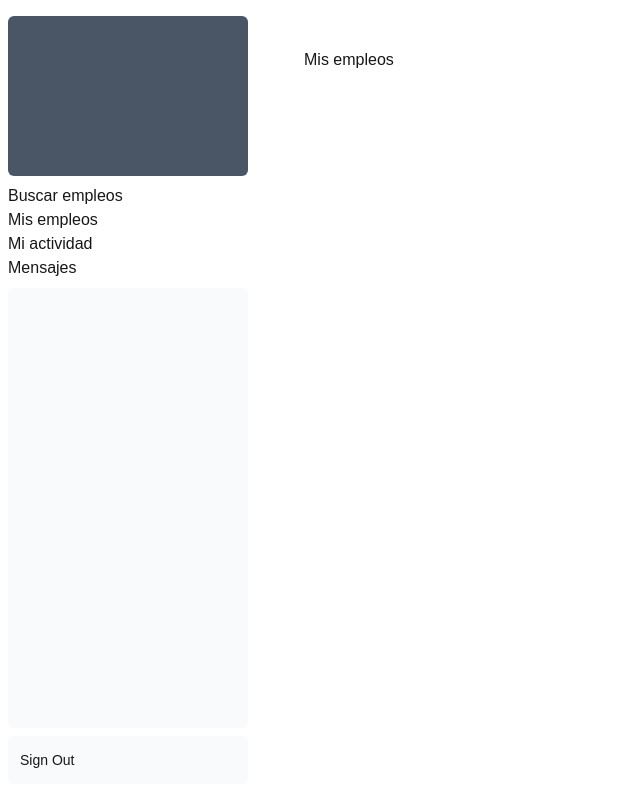
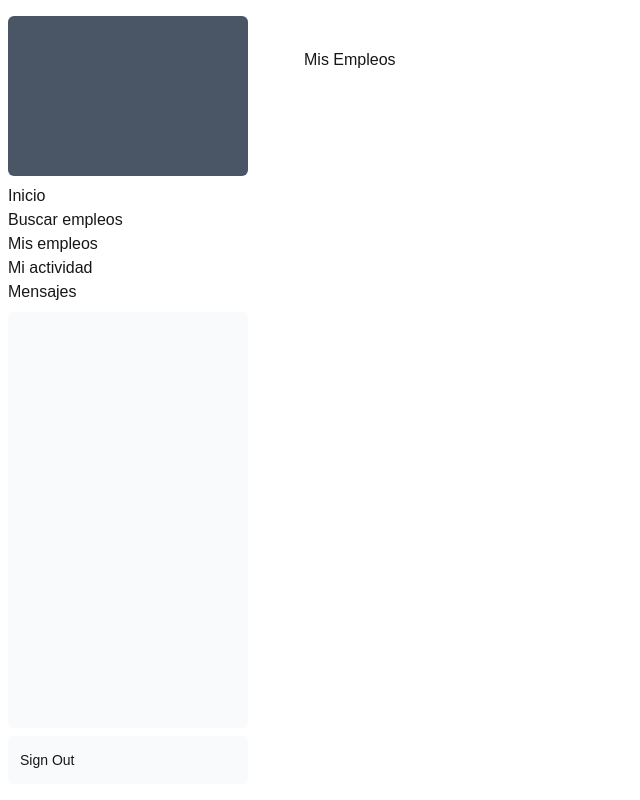
Before and after one commit to oscarquijanocruz/portal-empleo-frontend, a Next.js app: page /dashboard/candidato/mis-empleos in a window 1280 px wide. Shown: the whole page, without its empty margins (0-640 px from the left). Built offline with nearby package versions, Linux system fonts and the light colour scheme.

Commit message:
Dashboard candidato con bugs

```diff
--- a/jsconfig.json
+++ b/jsconfig.json
@@ -1,6 +1,6 @@
 {
   "compilerOptions": {
-    "jsx": "react",
+    "baseUrl": ".",
     "paths": {
       "@/*": ["./src/*"]
     }
--- a/src/app/components/dashboard/Sidebar.jsx
+++ b/src/app/components/dashboard/SideBar.jsx
@@ -1,6 +1,7 @@
-// Barra lateral izquierda
+/* Barra lateral izquierda */
+
 import Link from 'next/link';
-import NavLinks from '@/app/components/dashboard/nav-links';
+import NavLinks from "@/app/components/dashboard/nav-links";
 //import MentoryLogo from '@/app/assets/menotry-logo';
 
 export default function SideBar() {
--- a/src/app/components/dashboard/nav-links.jsx
+++ b/src/app/components/dashboard/nav-links.jsx
@@ -4,6 +4,7 @@ export default function NavLinks() {
   return (
     <div>
       <ul>
+        <li><a href="/dashboard/candidato">Inicio</a></li>
         <li><a href="/dashboard/candidato/buscar-empleos">Buscar empleos</a></li>
         <li><a href="/dashboard/candidato/mis-empleos">Mis empleos</a></li>
         <li><a href="/dashboard/candidato/mi-actividad">Mi actividad</a></li>
--- a/src/app/dashboard/candidato/buscar-empleos/page.jsx
+++ b/src/app/dashboard/candidato/buscar-empleos/page.jsx
@@ -1,3 +1,4 @@
+
 
 export default function BuscarEmpleoPage() {
     return(
--- a/src/app/dashboard/candidato/mis-empleos/page.jsx
+++ b/src/app/dashboard/candidato/mis-empleos/page.jsx
@@ -1,5 +1,8 @@
+
 export default function MisEmpleosPage() {
     return(
-        <h1>Mis empleos</h1>
+        <div>
+            <h1>Mis Empleos</h1>
+        </div>
     )
 }
--- a/src/app/dashboard/candidato/page.jsx
+++ b/src/app/dashboard/candidato/page.jsx
@@ -3,6 +3,6 @@
 export default function DashboardPage() {
     return (
         <div>
-            <h1 className="text-2xl font-bold mb-4">Dashboar de candidato - inicio</h1>
+            <h1>Dashboar de candidato - inicio</h1>
         </div>
     )}
--- a/src/app/dashboard/layout.jsx
+++ b/src/app/dashboard/layout.jsx
@@ -1,6 +1,6 @@
-import SideBar from "@/app/components/dashboard/Sidebar";
+import SideBar from '../components/dashboard/SideBar';
 
-export default function Layout({ children }) {
+export default function DashboardLayout({ children }) {
   return (
     <div className="flex h-screen flex-col md:flex-row md:overflow-hidden">
             <div className="w-full flex-none md:w-64">
```
Also changed, not shown: src/app/components/dashboard/search-filters.jsx (renamed from src/app/components/dashboard/SearchFilters.jsx).
